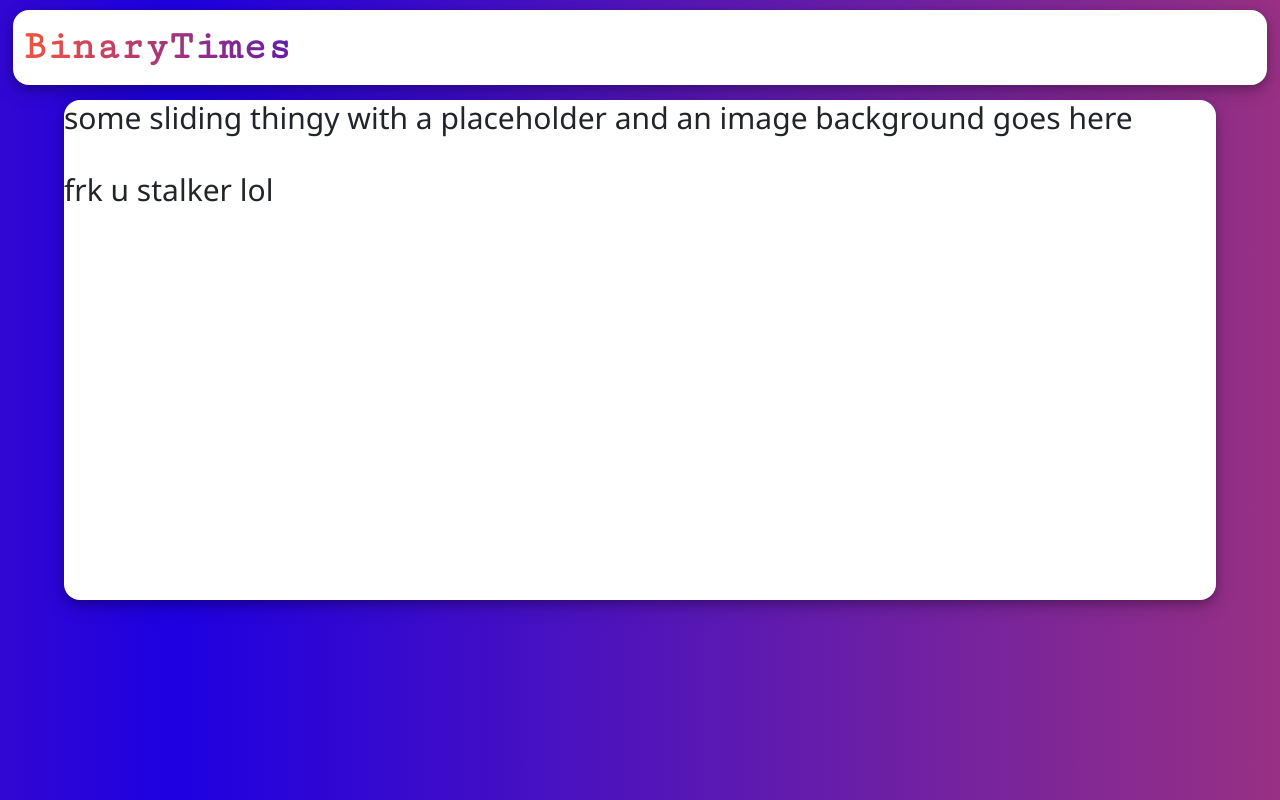
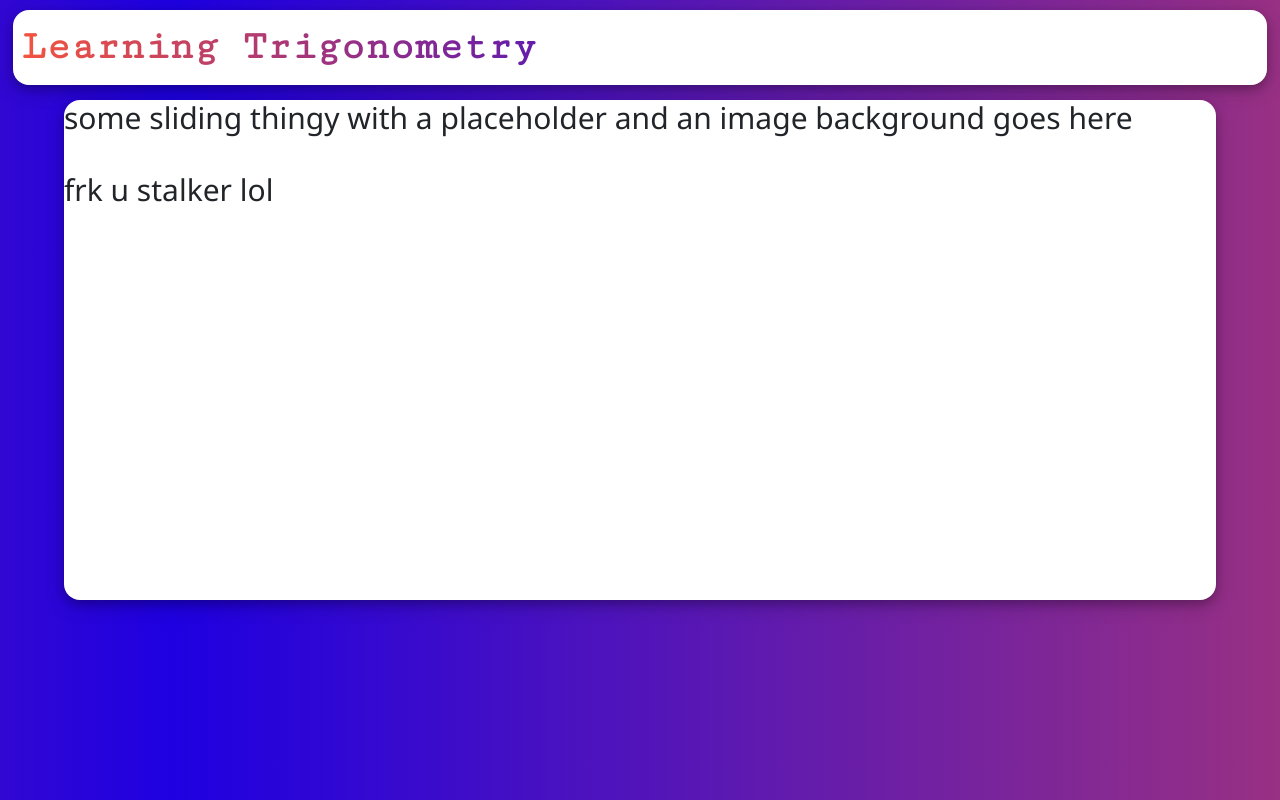
Before and after one commit to Talha-Ijaz-Qureshi/DABRUHTIMES, a plain HTML site: page index.html in a window 1280 px wide. Drawn offline with nearby package versions, Linux system fonts and the light colour scheme; a web font is replaced by a local one.

Commit message:
this is going to be used for mafs project

```diff
--- a/index.html
+++ b/index.html
@@ -14,7 +14,7 @@
 </head>
 <body>
     <div class="content w3-round-xlarge">
-        <h1 class="title">BinaryTimes</h1>
+        <h1 class="title">Learning Trigonometry</h1>
         <button class="propbtn1 w3-round-large nav-item">inserrt</button>
         <button class="propbtn1 w3-round-large nav-item">insert</button>
         <button class="propbtn1 w3-round-large nav-item">insert</button>
```
